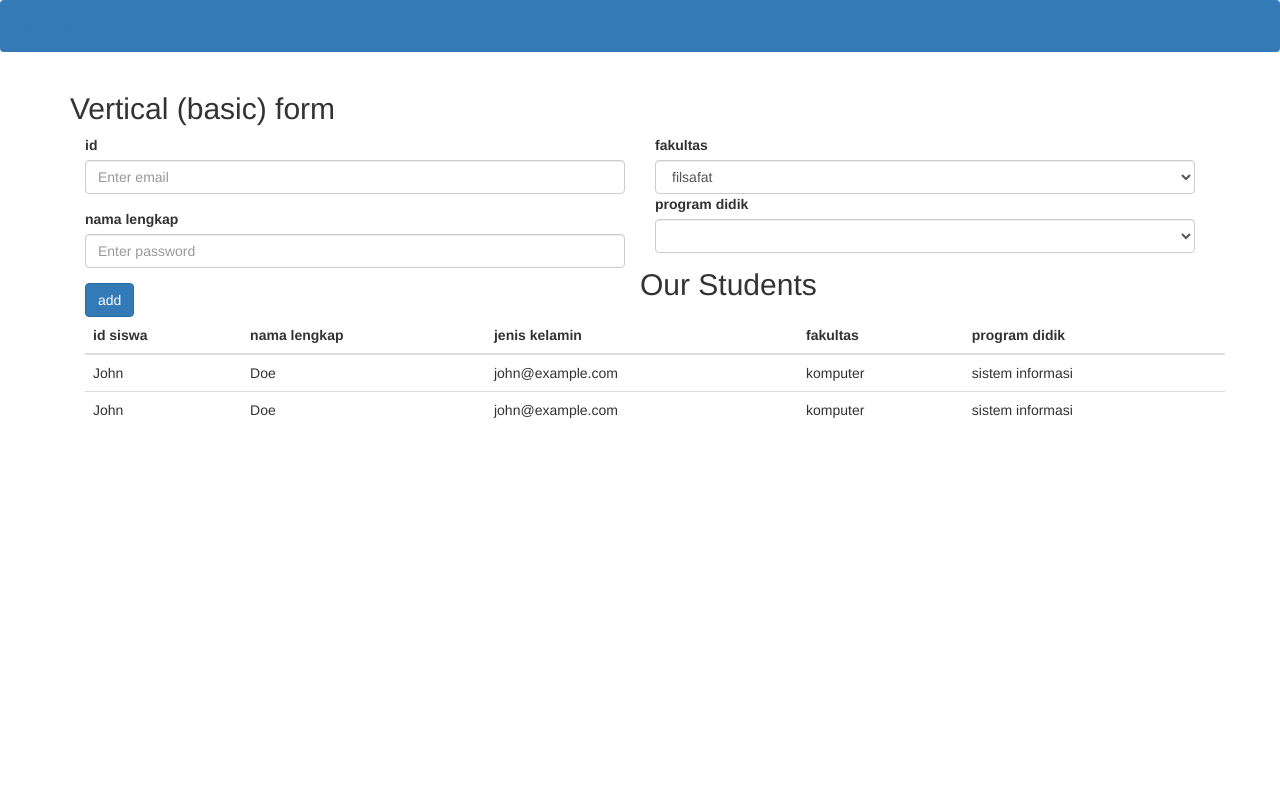
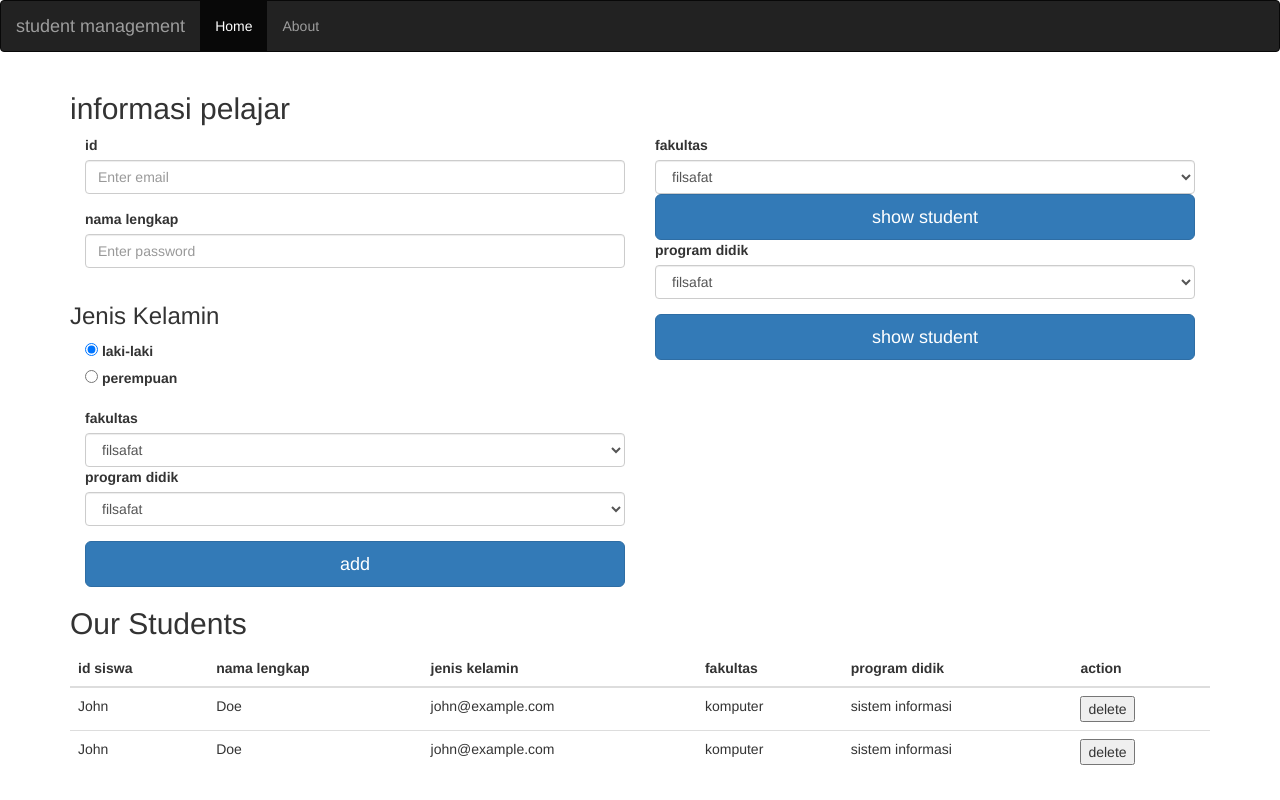
Before and after one commit to YeremiaIsrael/projek-mid-frontend, a plain HTML site: page index.html in a window 1280 px wide. Drawn offline with nearby package versions, Linux system fonts and the light colour scheme.

Commit message:
menambahkan navbar dan table

```diff
--- a/index.html
+++ b/index.html
@@ -7,13 +7,22 @@
   <link rel="stylesheet" href="https://maxcdn.bootstrapcdn.com/bootstrap/3.4.1/css/bootstrap.min.css">
   <script src="https://ajax.googleapis.com/ajax/libs/jquery/3.5.1/jquery.min.js"></script>
   <script src="https://maxcdn.bootstrapcdn.com/bootstrap/3.4.1/js/bootstrap.min.js"></script>
+  <link rel="stylesheet" href="style.css">
 </head>
 <body>
-  <nav class="navbar navbar-expand-lg navbar-dark bg-primary">
-    <a class="navbar-brand" href="#">Navbar</a>
-  </nav>
+  <nav class="navbar navbar-inverse">
+  <div class="container-fluid">
+    <div class="navbar-header">
+      <a class="navbar-brand" href="#">student management</a>
+    </div>
+    <ul class="nav navbar-nav">
+      <li class="active"><a href="#">Home</a></li>
+      <li><a href="#">About</a></li>
+    </ul>
+  </div>
+</nav>
   <div class="container">
-    <h2>Vertical (basic) form</h2>
+    <h2>informasi pelajar</h2>
     <form class="col-sm-6">
       <div class="form-group">
         <label for="email">id</label>
@@ -23,10 +32,25 @@
         <label for="pwd">nama lengkap</label>
         <input type="password" class="form-control" id="pwd" placeholder="Enter password" name="pwd">
       </div>
-      <button type="submit" class="btn btn-primary">add</button>
-    </form>
-    <div class="col-sm-6">
-      <form>
+      <fieldset class="form-group">
+        <div class="row">
+          <h3>Jenis Kelamin</h3>
+          <div class="col-sm-10">
+            <div class="form-check">
+              <input class="form-check-input" type="radio" name="gridRadios" id="gridRadios1" value="option1" checked>
+              <label class="form-check-label" for="gridRadios1">
+                laki-laki
+              </label>
+            </div>
+            <div class="form-check">
+              <input class="form-check-input" type="radio" name="gridRadios" id="gridRadios2" value="option2">
+              <label class="form-check-label" for="gridRadios2">
+                perempuan
+              </label>
+            </div>
+          </div>
+        </div>
+      </fieldset>
       <div>
         <label for="email">fakultas</label>
         <select class="form-control">
@@ -42,23 +66,65 @@
       <div class="form-group">
         <label for="email">program didik</label>
         <select class="form-control">
-          <option value="filsafat"></option>
-          <option value="master"></option>
-          <option value=""></option>
-          <option value=""></option>
-          <option value=""></option>
-          <option value=""></option>
-          <option value=""></option>
-          <option value=""></option>
-          <option value=""></option>
-          <option value=""></option>
-          <option value=""></option>
-          <option value=""></option>
+          <option value="filsafat">filsafat</option>
+          <option value="magister">magister filsafat</option>
+          <option value="pertanian">pertanian</option>
+          <option value="sistem">sistem informasi</option>
+          <option value="informatika">informatika</option>
+          <option value="sekretaris">sekretaris</option>
+          <option value="akuntansi">akuntansi</option>
+          <option value="menejemen">menejemen</option>
+          <option value="internasional">internasional program</option>
+          <option value="inggris">pendidikan bahasa inggris</option>
+          <option value="luar">pendidikan luar sekolah</option>
+          <option value="ekonomi">pendidikan ekonomi</option>
+          <option value="agama">pendidikan agama</option>
+          <option value="perawat">perawat</option>
+          <option value="profesi">profesi ners</option>
         </select>
       </div>
+      <button type="submit" class="btn btn-primary btn-lg btn-block">add</button>
     </form>
+    <div class="col-sm-6">
+      <form>
+        <div>
+          <label for="email">fakultas</label>
+          <select class="form-control">
+            <option value="filsafat">filsafat</option>
+            <option value="pertanian">pertanian</option>
+            <option value="komputer">komputer</option>
+            <option value="sekretaris">sekretaris</option>
+            <option value="ekonomi">ekonomi</option>
+            <option value="pendidikan">pendidikan</option>
+            <option value="perawat">perawat</option>
+          </select>
+        </div>
+        <button type="submit" class="btn btn-primary btn-lg btn-block">show student</button>
+        <div class="form-group">
+          <label for="email">program didik</label>
+          <select class="form-control">
+            <option value="filsafat">filsafat</option>
+            <option value="magister">magister filsafat</option>
+            <option value="pertanian">pertanian</option>
+            <option value="sistem">sistem informasi</option>
+            <option value="informatika">informatika</option>
+            <option value="sekretaris">sekretaris</option>
+            <option value="akuntansi">akuntansi</option>
+            <option value="menejemen">menejemen</option>
+            <option value="internasional">internasional program</option>
+            <option value="inggris">pendidikan bahasa inggris</option>
+            <option value="luar">pendidikan luar sekolah</option>
+            <option value="ekonomi">pendidikan ekonomi</option>
+            <option value="agama">pendidikan agama</option>
+            <option value="perawat">perawat</option>
+            <option value="profesi">profesi ners</option>
+          </select>
+        </div>
+        <button type="submit" class="btn btn-primary btn-lg btn-block">show student</button>
+      </form>
+    </div>
   </div>
-  <div class="container">
+  <div class="container tables">
     <h2>Our Students</h2>
     <table class="table">
       <thead>
@@ -68,6 +134,7 @@
           <th>jenis kelamin</th>
           <th>fakultas</th>
           <th>program didik</th>
+          <th>action</th>
         </tr>
       </thead>
       <tbody>
@@ -77,6 +144,7 @@
           <td>john@example.com</td>
           <td>komputer</td>
           <td>sistem informasi</td>
+          <td><button type="button" name="button">delete</button></td>
         </tr>
         <tr>
           <td>John</td>
@@ -84,11 +152,11 @@
           <td>john@example.com</td>
           <td>komputer</td>
           <td>sistem informasi</td>
+          <td><button type="button" name="button">delete</button></td>
         </tr>
       </tbody>
     </table>
   </div>
 
-
 </body>
 </html>
```
